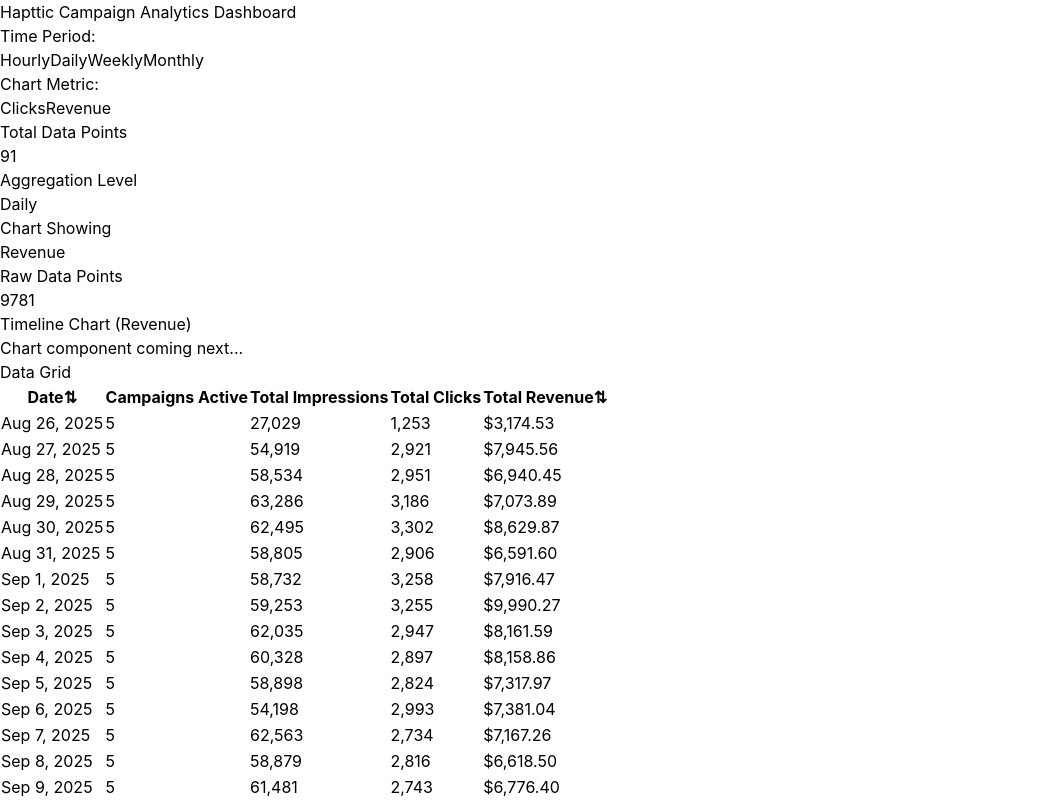
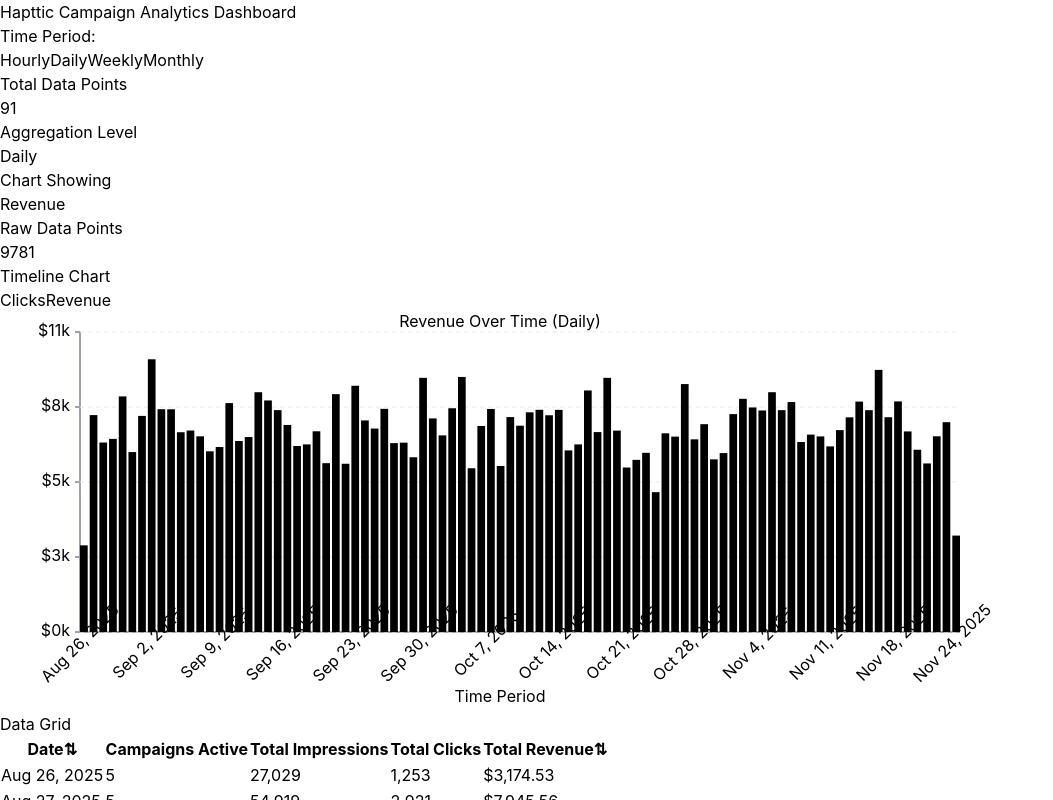
Before and after one commit to hapttic/front-test-assigment-2025-public, a React (Vite) app: page / in a window 1280 px wide. Shown: the top 800 px of the page, without its empty margins (0-1053 px from the left). Built offline with nearby package versions, Linux system fonts and the light colour scheme.

Commit message:
feat(svg): create custom SVG bar chart

```diff
--- a/src/App.tsx
+++ b/src/App.tsx
@@ -3,6 +3,7 @@ import type { AggregationLevel, ChartMetric } from './types';
 import { aggregateData } from './utils/aggregation';
 import { useLoadData } from './hooks/useLoadData';
 import { DataGrid } from './components/DataGrid';
+import { TimelineChart } from './components/TimelineChart';
 
 function App() {
   // State management for user controls
@@ -65,11 +66,10 @@ function App() {
                       <button
                         key={level}
                         onClick={() => setAggregationLevel(level)}
-                        className={`px-4 py-2 rounded-md text-sm font-medium transition-colors ${
-                          aggregationLevel === level
+                        className={`px-4 py-2 rounded-md text-sm font-medium transition-colors ${aggregationLevel === level
                             ? 'bg-blue-600 text-white'
                             : 'bg-gray-100 text-gray-700 hover:bg-gray-200'
-                        }`}
+                          }`}
                       >
                         {level}
                       </button>
@@ -77,27 +77,7 @@ function App() {
                   </div>
                 </div>
 
-                {/* Chart Metric Controls */}
-                <div className="flex items-center gap-2">
-                  <label className="text-sm font-medium text-gray-700">
-                    Chart Metric:
-                  </label>
-                  <div className="flex gap-2">
-                    {(['Clicks', 'Revenue'] as ChartMetric[]).map((metric) => (
-                      <button
-                        key={metric}
-                        onClick={() => setChartMetric(metric)}
-                        className={`px-4 py-2 rounded-md text-sm font-medium transition-colors ${
-                          chartMetric === metric
-                            ? 'bg-green-600 text-white'
-                            : 'bg-gray-100 text-gray-700 hover:bg-gray-200'
-                        }`}
-                      >
-                        {metric}
-                      </button>
-                    ))}
-                  </div>
-                </div>
+
               </div>
             </div>
 
@@ -121,14 +101,33 @@ function App() {
               </div>
             </div>
 
-            {/* Placeholder sections for components to be added */}
+            {/* Timeline Chart */}
             <div className="bg-white rounded-lg shadow p-6">
               <h2 className="text-lg font-semibold text-gray-900 mb-4">
-                Timeline Chart ({chartMetric})
+                Timeline Chart
               </h2>
-              <div className="h-64 flex items-center justify-center bg-gray-50 rounded">
-                <p className="text-gray-500">Chart component coming next...</p>
+              {/* Chart Metric Controls */}
+              <div className="flex items-center gap-2">
+                <div className="flex gap-2">
+                  {(['Clicks', 'Revenue'] as ChartMetric[]).map((metric) => (
+                    <button
+                      key={metric}
+                      onClick={() => setChartMetric(metric)}
+                      className={`px-4 py-2 rounded-md text-sm font-medium transition-colors ${chartMetric === metric
+                          ? 'bg-green-600 text-white'
+                          : 'bg-gray-100 text-gray-700 hover:bg-gray-200'
+                        }`}
+                    >
+                      {metric}
+                    </button>
+                  ))}
+                </div>
               </div>
+              <TimelineChart
+                data={aggregatedData}
+                aggregationLevel={aggregationLevel}
+                metric={chartMetric}
+              />
             </div>
 
             <div className="bg-white rounded-lg shadow p-6">
--- /dev/null
+++ b/src/components/TimelineChart.tsx
@@ -0,0 +1,280 @@
+/**
+ * TimelineChart Component
+ *
+ * Custom SVG bar chart for displaying campaign metrics over time.
+ * Built from scratch without chart libraries to demonstrate SVG mastery.
+ *
+ * Features:
+ * - Dynamic scaling based on data range
+ * - Automatic axis calculation
+ * - Interactive hover effects
+ * - Responsive design
+ * - Clean, professional styling
+ */
+
+import { useMemo } from 'react';
+import type { AggregatedDataPoint, AggregationLevel, ChartMetric } from '../types';
+import { formatDate } from '../utils/aggregation';
+
+interface TimelineChartProps {
+  data: AggregatedDataPoint[];
+  aggregationLevel: AggregationLevel;
+  metric: ChartMetric;
+}
+
+export function TimelineChart({ data, aggregationLevel, metric }: TimelineChartProps) {
+  /**
+   * Chart dimensions and padding
+   */
+  const width = 1000;
+  const height = 400;
+  const padding = { top: 20, right: 40, bottom: 80, left: 80 };
+  const chartWidth = width - padding.left - padding.right;
+  const chartHeight = height - padding.top - padding.bottom;
+
+  /**
+   * Extract the metric values from data
+   */
+  const values = useMemo(() => {
+    return data.map((d) => (metric === 'Clicks' ? d.totalClicks : d.totalRevenue));
+  }, [data, metric]);
+
+  /**
+   * Calculate Y-axis scale
+   */
+  const { maxValue, yAxisTicks } = useMemo(() => {
+    if (values.length === 0) return { maxValue: 0, yAxisTicks: [] };
+
+    const max = Math.max(...values);
+    const niceMax = Math.ceil(max * 1.1); // Add 10% padding to top
+
+    // Generate 5 evenly spaced ticks
+    const tickCount = 5;
+    const tickStep = niceMax / (tickCount - 1);
+    const ticks = Array.from({ length: tickCount }, (_, i) => Math.round(i * tickStep));
+
+    return { maxValue: niceMax, yAxisTicks: ticks };
+  }, [values]);
+
+  /**
+   * Calculate bar width and spacing
+   */
+  const barSpacing = 2;
+  const barWidth = Math.max(2, (chartWidth - (data.length - 1) * barSpacing) / data.length);
+
+  /**
+   * Scale value to Y coordinate
+   */
+  const scaleY = (value: number): number => {
+    if (maxValue === 0) return chartHeight;
+    return chartHeight - (value / maxValue) * chartHeight;
+  };
+
+  /**
+   * Format value for display
+   */
+  const formatValue = (value: number): string => {
+    if (metric === 'Revenue') {
+      return `$${value.toLocaleString('en-US', { minimumFractionDigits: 2, maximumFractionDigits: 2 })}`;
+    }
+    return value.toLocaleString('en-US');
+  };
+
+  /**
+   * Format Y-axis labels
+   */
+  const formatYAxisLabel = (value: number): string => {
+    if (metric === 'Revenue') {
+      return `$${(value / 1000).toFixed(0)}k`;
+    }
+    if (value >= 1000) {
+      return `${(value / 1000).toFixed(0)}k`;
+    }
+    return value.toString();
+  };
+
+  /**
+   * Get X-axis labels (show subset for readability)
+   */
+  const getXAxisLabels = (): Array<{ index: number; label: string }> => {
+    if (data.length === 0) return [];
+
+    // Determine how many labels to show based on data size
+    const maxLabels = 12;
+    const step = Math.max(1, Math.floor(data.length / maxLabels));
+
+    const labels: Array<{ index: number; label: string }> = [];
+    for (let i = 0; i < data.length; i += step) {
+      labels.push({
+        index: i,
+        label: formatDate(data[i].date, aggregationLevel),
+      });
+    }
+
+    // Always include the last point if not already included
+    if (labels[labels.length - 1]?.index !== data.length - 1) {
+      labels.push({
+        index: data.length - 1,
+        label: formatDate(data[data.length - 1].date, aggregationLevel),
+      });
+    }
+
+    return labels;
+  };
+
+  const xAxisLabels = useMemo(() => getXAxisLabels(), [data, aggregationLevel]);
+
+  if (data.length === 0) {
+    return (
+      <div className="flex items-center justify-center h-64 text-gray-500">
+        No data available for chart
+      </div>
+    );
+  }
+
+  return (
+    <div className="w-full overflow-x-auto">
+      <svg
+        width={width}
+        height={height}
+        viewBox={`0 0 ${width} ${height}`}
+        className="mx-auto"
+        style={{ maxWidth: '100%', height: 'auto' }}
+      >
+        {/* Chart Title */}
+        <text
+          x={width / 2}
+          y={15}
+          textAnchor="middle"
+          className="text-sm font-semibold fill-gray-700"
+        >
+          {metric} Over Time ({aggregationLevel})
+        </text>
+
+        {/* Y-axis */}
+        <line
+          x1={padding.left}
+          y1={padding.top}
+          x2={padding.left}
+          y2={padding.top + chartHeight}
+          stroke="#9CA3AF"
+          strokeWidth="2"
+        />
+
+        {/* X-axis */}
+        <line
+          x1={padding.left}
+          y1={padding.top + chartHeight}
+          x2={padding.left + chartWidth}
+          y2={padding.top + chartHeight}
+          stroke="#9CA3AF"
+          strokeWidth="2"
+        />
+
+        {/* Y-axis ticks and labels */}
+        {yAxisTicks.map((tick) => {
+          const y = padding.top + scaleY(tick);
+          return (
+            <g key={tick}>
+              {/* Grid line */}
+              <line
+                x1={padding.left}
+                y1={y}
+                x2={padding.left + chartWidth}
+                y2={y}
+                stroke="#E5E7EB"
+                strokeWidth="1"
+                strokeDasharray="4"
+              />
+              {/* Tick mark */}
+              <line
+                x1={padding.left - 5}
+                y1={y}
+                x2={padding.left}
+                y2={y}
+                stroke="#9CA3AF"
+                strokeWidth="2"
+              />
+              {/* Label */}
+              <text
+                x={padding.left - 10}
+                y={y + 4}
+                textAnchor="end"
+                className="text-xs fill-gray-600"
+              >
+                {formatYAxisLabel(tick)}
+              </text>
+            </g>
+          );
+        })}
+
+        {/* Bars */}
+        {data.map((point, index) => {
+          const value = values[index];
+          const x = padding.left + index * (barWidth + barSpacing);
+          const y = padding.top + scaleY(value);
+          const barHeight = chartHeight - scaleY(value);
+
+          return (
+            <g key={point.date}>
+              {/* Bar */}
+              <rect
+                x={x}
+                y={y}
+                width={barWidth}
+                height={barHeight}
+                className="fill-blue-500 hover:fill-blue-600 transition-colors cursor-pointer"
+              >
+                <title>
+                  {formatDate(point.date, aggregationLevel)}
+                  {'\n'}
+                  {metric}: {formatValue(value)}
+                </title>
+              </rect>
+            </g>
+          );
+        })}
+
+        {/* X-axis labels */}
+        {xAxisLabels.map(({ index, label }) => {
+          const x = padding.left + index * (barWidth + barSpacing) + barWidth / 2;
+          const y = padding.top + chartHeight + 15;
+
+          return (
+            <text
+              key={index}
+              x={x}
+              y={y}
+              textAnchor="middle"
+              className="text-xs fill-gray-600"
+              transform={`rotate(-45, ${x}, ${y})`}
+            >
+              {label}
+            </text>
+          );
+        })}
+
+        {/* Y-axis label */}
+        <text
+          x={-height / 2}
+          y={20}
+          textAnchor="middle"
+          transform={`rotate(-90, 20, ${height / 2})`}
+          className="text-sm font-medium fill-gray-700"
+        >
+          {metric}
+        </text>
+
+        {/* X-axis label */}
+        <text
+          x={width / 2}
+          y={height - 10}
+          textAnchor="middle"
+          className="text-sm font-medium fill-gray-700"
+        >
+          Time Period
+        </text>
+      </svg>
+    </div>
+  );
+}
```
